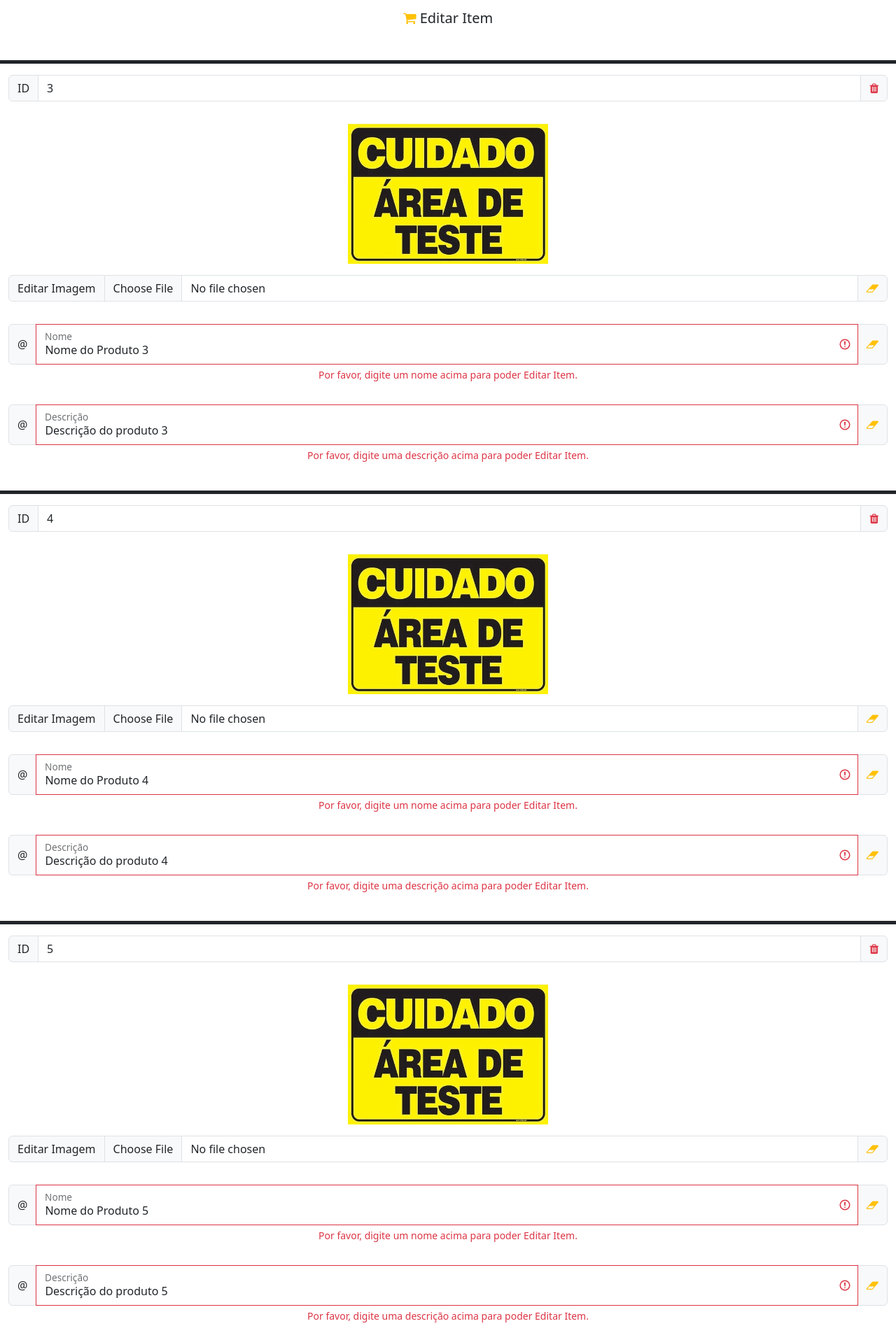
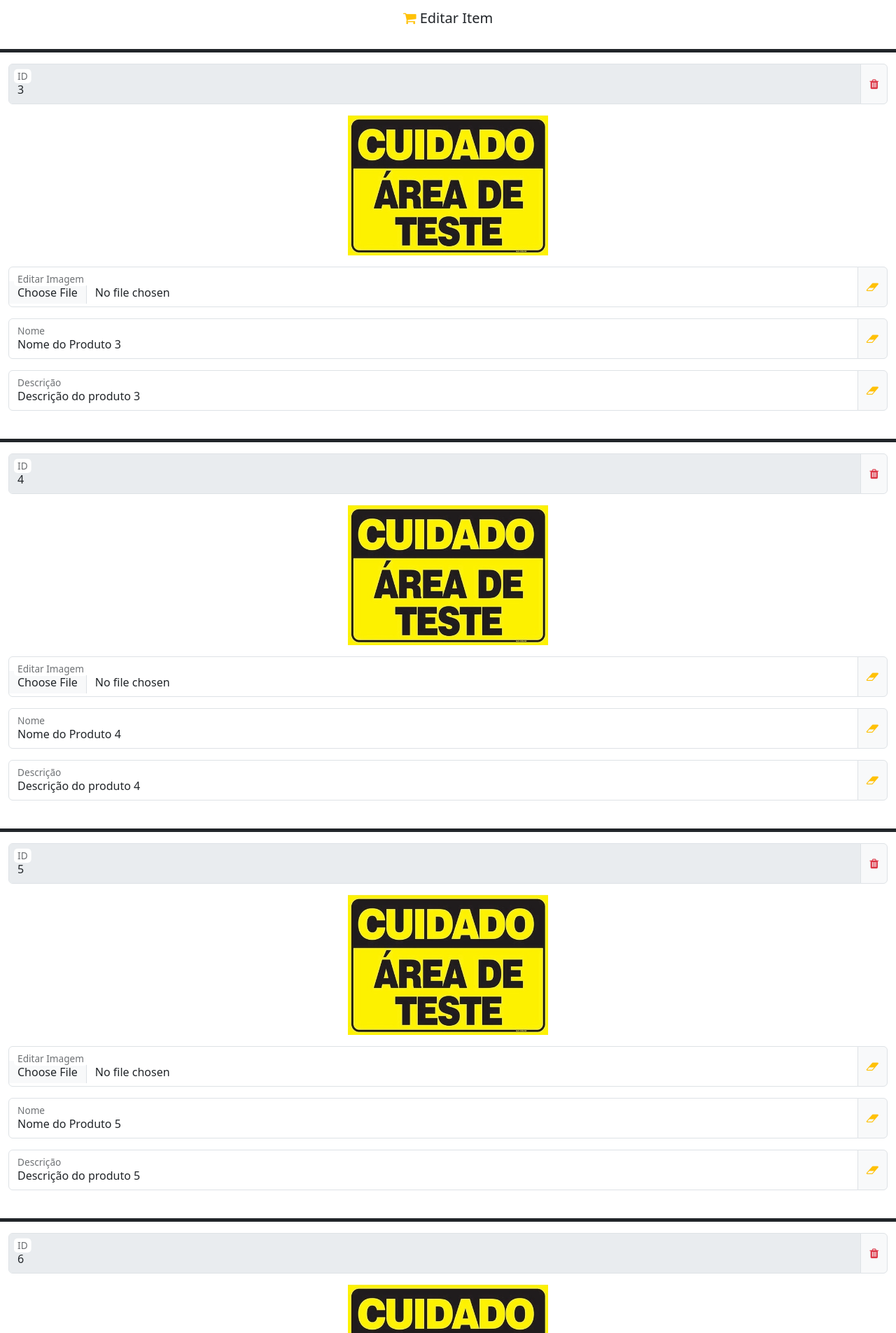
Before and after one commit to rodrigo-salinet/ggtest, a PHP site: page /editar_item.php in a window 1280 px wide. Shown: the part 58-1963 px from the top of the page at 70% size. Run offline with PHP 8.4, Linux system fonts and the light colour scheme; a user stored in the database is signed in; data comes from the database, SQL or seed files in the repository; some libraries are stand-ins or nearby versions.

Commit message:
💄 chg margins editar item ui

```diff
--- a/editar_item.php
+++ b/editar_item.php
@@ -23,7 +23,7 @@ $id_usuario = $_SESSION['id_usuario'];
     <section class="content" id="sec_editar_item">
         <div class="container-fluid">
             <div class="row">
-                <div class="col mb-3 text-center">
+                <div class="col text-center">
                     <h5 class="h5 text-center">
                         <i class="fa fa-shopping-cart text-warning"></i>
                         Editar Item
@@ -50,58 +50,54 @@ $id_usuario = $_SESSION['id_usuario'];
                     &nbsp;
                 </div>
             </div>
-            <div class="row text-center item<?php echo $id_item; ?>" id="div_id_item<?php echo $id_item; ?>">
-                <div class="col mb-3 text-center">
-                    <div class="input-group mb-3">
-                        <span class="input-group-text">ID</span>
-                        <input type="text" class="form-control" name="txt_editar_id_item<?php echo $id_item; ?>" id="txt_editar_id_item<?php echo $id_item; ?>" value="<?php echo $id_item; ?>" />
-                        <a href="#" onclick="excluirItem(this)" data-item="<?php echo $id_item; ?>" class="input-group-text"><i class="fa fa-trash text-danger"></i></a>
+            <div class="row mb-3 text-center item<?php echo $id_item; ?>" id="div_id_item<?php echo $id_item; ?>">
+                <div class="col text-center">
+                    <div class="input-group">
+                        <div class="form-floating">
+                            <input type="text" class="form-control" name="txt_editar_id_item<?php echo $id_item; ?>" id="txt_editar_id_item<?php echo $id_item; ?>" value="<?php echo $id_item; ?>" disabled />
+                            <label for="txt_editar_id_item<?php echo $id_item; ?>">ID</label>
+                        </div>
+                        <a href="#" onclick="excluirItem(this)" data-item="<?php echo $id_item; ?>" class="input-group-text" title="Excluir Item"><i class="fa fa-trash text-danger"></i></a>
                     </div>
                     <div class="container collapse" id="div_sucesso_editar_item_id_item<?php echo $id_item; ?>">
                         .
                     </div>
                 </div>
             </div>
-            <div class="row item<?php echo $id_item; ?>">
-                <div class="col mb-3 text-center">
+            <div class="row mb-3 item<?php echo $id_item; ?>">
+                <div class="col text-center">
                     <img src="./imagens/<?php echo $imagem_item; ?>" loading="lazy" class="img-item mb-3" id="img_editar_item<?php echo $id_item; ?>">
-                    <div class="input-group mb-3">
-                        <span class="input-group-text">Editar Imagem</span>
-                        <input type="file" class="form-control" name="fil_upload_imagem<?php echo $id_item; ?>" id="fil_upload_imagem<?php echo $id_item; ?>" />
-                        <a href="#" onclick="alterarImagemItem(this)" data-item="<?php echo $id_item; ?>" class="input-group-text"><i class="fa fa-eraser text-warning"></i></a>
+                    <div class="input-group">
+                        <div class="form-floating">
+                            <input type="file" class="form-control" id="fil_upload_imagem<?php echo $id_item; ?>" />
+                            <label for="fil_upload_imagem<?php echo $id_item; ?>" class="bg-transparent">Editar Imagem</label>
+                        </div>
+                        <a href="#" onclick="alterarImagemItem(this)" data-item="<?php echo $id_item; ?>" class="input-group-text" title="Alterar Imagem do Item"><i class="fa fa-eraser text-warning"></i></a>
                     </div>
                     <div class="container collapse" id="div_sucesso_editar_item_imagem<?php echo $id_item; ?>">
                         .
                     </div>
                 </div>
             </div>
-            <div class="row item<?php echo $id_item; ?>">
-                <div class="col mb-3 text-center">
-                    <div class="input-group has-validation mb-3">
-                        <span class="input-group-text is-invalid">@</span>
-                        <div class="form-floating is-invalid">
-                            <input type="text" class="form-control is-invalid" name="txt_nome_item<?php echo $id_item; ?>" id="txt_nome_item<?php echo $id_item; ?>" placeholder="Digite aqui o nome do item" value="<?php echo $nome_item; ?>" required />
+            <div class="row mb-3 item<?php echo $id_item; ?>">
+                <div class="col text-center">
+                    <div class="input-group">
+                        <div class="form-floating">
+                            <input type="text" class="form-control" name="txt_nome_item<?php echo $id_item; ?>" id="txt_nome_item<?php echo $id_item; ?>" placeholder="Digite aqui o nome do item" value="<?php echo $nome_item; ?>" />
                             <label for="txt_nome_item<?php echo $id_item; ?>">Nome</label>
                         </div>
-                        <a href="#" onclick="alterarNomeItem(this)" data-item="<?php echo $id_item; ?>" class="input-group-text"><i class="fa fa-eraser text-warning"></i></a>
-                        <div class="invalid-feedback">
-                            Por favor, digite um nome acima para poder Editar Item.
-                        </div>
+                        <a href="#" onclick="alterarNomeItem(this)" data-item="<?php echo $id_item; ?>" class="input-group-text" title="Alterar Nome do Item"><i class="fa fa-eraser text-warning"></i></a>
                     </div>
                 </div>
             </div>
-            <div class="row item<?php echo $id_item; ?>">
+            <div class="row mb-3 item<?php echo $id_item; ?>">
                 <div class="col text-center">
-                    <div class="input-group has-validation mb-3">
-                        <span class="input-group-text">@</span>
-                        <div class="form-floating is-invalid">
-                            <input type="text" class="form-control is-invalid" name="txt_descricao_item<?php echo $id_item; ?>" id="txt_descricao_item<?php echo $id_item; ?>" placeholder="Digite aqui a descrição do item" value="<?php echo $descricao_item; ?>" required />
+                    <div class="input-group">
+                        <div class="form-floating">
+                            <input type="text" class="form-control" name="txt_descricao_item<?php echo $id_item; ?>" id="txt_descricao_item<?php echo $id_item; ?>" placeholder="Digite aqui a descrição do item" value="<?php echo $descricao_item; ?>" />
                             <label for="txt_descricao_item<?php echo $id_item; ?>">Descrição</label>
                         </div>
-                        <a href="#" onclick="alterarDescricaoItem(this)" data-item="<?php echo $id_item; ?>" class="input-group-text"><i class="fa fa-eraser text-warning"></i></a>
-                        <div class="invalid-feedback">
-                            Por favor, digite uma descrição acima para poder Editar Item.
-                        </div>
+                        <a href="#" onclick="alterarDescricaoItem(this)" data-item="<?php echo $id_item; ?>" class="input-group-text" title="Alterar Descrição do Item"><i class="fa fa-eraser text-warning"></i></a>
                     </div>
                 </div>
             </div>
```
